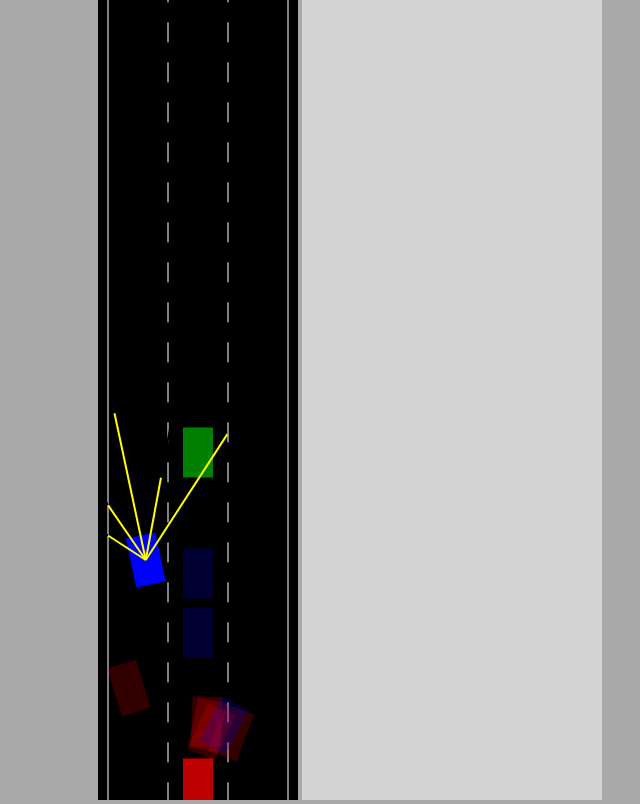
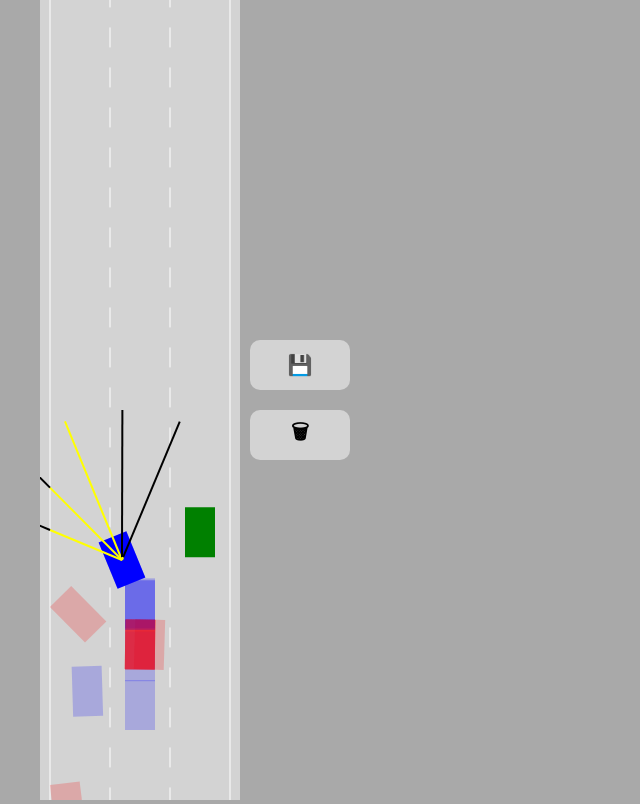
Before and after one commit to ahmed1234552/Self-driving-car, a plain HTML site: page index.html in a window 1280 px wide. Shown: the whole page, without its empty margins (290-930 px from the left). Drawn offline with Linux system fonts and the light colour scheme.

Commit message:
update the neural network

```diff
--- a/car.js
+++ b/car.js
@@ -7,7 +7,7 @@ class Car {
 
     this.speed = 0;
     this.maxSpeed = maxSpeed;
-    this.acceleration = 0.1;
+    this.acceleration = 0.2;
     this.friction = 0.05;
     this.angle = 0;
     this.damaged = false;
@@ -93,13 +93,15 @@ class Car {
     }
     if (this.speed > this.maxSpeed) {
       this.speed = this.maxSpeed;
-    } else if (this.speed < -this.maxSpeed / 2) {
+    }
+    if (this.speed < -this.maxSpeed / 2) {
       //in case of reverse max speed is 1/2
       this.speed = -this.maxSpeed / 2; //max reverse speed"-:reverse"
     }
     if (this.speed > 0) {
       this.speed -= this.friction;
-    } else if (this.speed < 0) {
+    }
+    if (this.speed < 0) {
       this.speed += this.friction;
     }
     if (Math.abs(this.speed) < this.friction) {
--- a/index.html
+++ b/index.html
@@ -5,6 +5,10 @@
 </head>
 <body>
   <canvas id="carCanvas"> </canvas>
+  <div id="verticalButtons">
+    <button onclick="save()">💾 </button>
+    <button onclick="discard()">🗑 </button>
+  </div>
   <canvas id="networkCanvas"> </canvas>
   <script src="network.js"></script>
   <script src="sensor.js"></script>
--- a/main.js
+++ b/main.js
@@ -5,7 +5,7 @@ const networkCanvas = document.getElementById("networkCanvas");
 networkCanvas.width = 300;
 
 const carCtx = carCanvas.getContext("2d");//drawing context
-const networkCtx = carCanvas.getContext("2d");//drawing context
+const networkCtx = networkCanvas.getContext("2d");//drawing context
 
 const road = new Road(carCanvas.width / 2, carCanvas.width * 0.9);
 
@@ -13,13 +13,24 @@ const N = 100;
 const cars = generateCars(N);
 let bestCar = cars[0];//changing
 if (localStorage.getItem("bestBrain")) {//if there is a best brain
-    bestCar.brain = JSON.parse(
-        localStorage.getItem("bestBrain")
-    );
+    for (let i = 0; i < cars.length; i++) {
+        cars[i].brain = JSON.parse(
+            localStorage.getItem("bestBrain")
+        );
+        if (i != 0) {
+            NeuralNetwork.mutate(cars[i].brain, 0.1);
+        }
+    }
 }
 
 const traffic = [
-    new Car(road.getLaneCenter(1), -100, 30, 50,"DUMMY",2)
+  new Car(road.getLaneCenter(2), -200, 30, 50, "DUMMY", 2),
+//   new Car(road.getLaneCenter(0), -300, 30, 50, "DUMMY", 2),
+//   new Car(road.getLaneCenter(2), -300, 30, 50, "DUMMY", 2),
+//   new Car(road.getLaneCenter(0), -500, 30, 50, "DUMMY", 2),
+//   new Car(road.getLaneCenter(1), -500, 30, 50, "DUMMY", 2),
+//   new Car(road.getLaneCenter(1), -700, 30, 50, "DUMMY", 2),
+//   new Car(road.getLaneCenter(2), -700, 30, 50, "DUMMY", 2),
 ];
 
 animate();
@@ -35,13 +46,13 @@ function discard() {
 
 function generateCars(N) {
     const cars = [];
-    for (let i = 0; i < N; i++) {
+    for (let i = 1; i <= N; i++) {
         cars.push(new Car(road.getLaneCenter(1), 100, 30, 50, "AI"));
     }
     return cars;
 }
 
-function animate(time) {
+function animate() {
     for (let i = 0; i < traffic.length; i++) {
         traffic[i].update(road.borders,[]);
     }
@@ -49,10 +60,10 @@ function animate(time) {
         cars[i].update(road.borders, traffic);
     }
     bestCar = cars.find(
-      (car) =>
-        car.y ==
+      (c) =>
+        c.y ==
         Math.min(
-          ...cars.map((car) => car.y) //create an array of all the y values
+          ...cars.map(c => c.y) //create an array of all the y values
           //...to spread the array into individual values for Math.min
         )
     );
@@ -76,6 +87,6 @@ function animate(time) {
 
     carCtx.restore();//restore the context to the saved state
 
-    networkCtx.lineDashOffset = -time / 50;
+    //networkCtx.lineDashOffset = -time / 50;
     requestAnimationFrame(animate);//call animate again many times
 }
--- a/network.js
+++ b/network.js
@@ -18,8 +18,27 @@ class NeuralNetwork {
         return outputs;
     }
 
+    static mutate(network, amount = 1) {
+        network.levels.forEach((level) => {
+            for (let i = 0; i < level.biases.length; i++) {
+                level.biases[i] = lerp(
+                    level.biases[i],
+                    Math.random() * 2 - 1,
+                    amount
+                )
+            }
+            for (let i = 0; i < level.weights.length; i++) {
+                for (let j = 0; j < level.weights[i].length; j++) {
+                    level.weights[i][j] = lerp(
+                        level.weights[i][j],
+                        Math.random() * 2 - 1,
+                        amount
+                    )
+                }
+            }
+        });
+    }
 }
-
 
 class Level {
     constructor(inputCount, outputCount) {
@@ -28,7 +47,7 @@ class Level {
         this.biases = new Array(outputCount);
 
         this.weights = [];
-        for (let i = 0; i < this.inputs.length; i++) {
+        for (let i = 0; i < inputCount; i++) {
             this.weights[i] = new Array(outputCount);
         }
 
@@ -41,8 +60,8 @@ class Level {
                 level.weights[i][j] = Math.random() * 2 - 1;//0 to -1>-1:1
             }
         }
-        for (let i = 0; i < level.outputs.length; i++) {
-            level.biases[i] = Math.random() * 2 - 1;
+        for (let i = 0; i < level.biases.length; i++) {
+          level.biases[i] = Math.random() * 2 - 1;
         }
     }
 
--- a/sensor.js
+++ b/sensor.js
@@ -36,6 +36,7 @@ class Sensor {
         touches.push(touch);
       }
     }
+
     for (let i = 0; i < traffic.length; i++) {
       const poly = traffic[i].polygon;
       for (let j = 0; j < poly.length; j++) {
@@ -50,6 +51,7 @@ class Sensor {
         }
       }
     }
+
     if (touches.length == 0) {
       return null;
     } else {
@@ -74,7 +76,7 @@ class Sensor {
       const start = { x: this.car.x, y: this.car.y };
       const end = {
         x: this.car.x - Math.sin(rayAngle) * this.rayLength,
-        y: this.car.y - Math.cos(rayAngle) * this.rayLength,
+        y: this.car.y - Math.cos(rayAngle) * this.rayLength
       };
       this.rays.push([start, end]);
     }
--- a/style.css
+++ b/style.css
@@ -2,11 +2,33 @@ body {
   margin: 0;
   background:darkgray;
   overflow: hidden;
-  text-align: center;
+  display:flex;
+  justify-content: center;
+  align-items: center;
+}
+#verticalButtons{
+  display:flex;
+  flex-direction: column;
+}
+
+button{
+  margin: 10px;
+  height: 50px;
+  width: 100px;
+  border-radius: 10px;
+  border: none;
+  background: lightgray;
+  font-size: 20px;
+  font-weight: bold;
+  cursor: pointer;
+}
+button:hover{
+  background: rgb(126, 34, 213);
 }
 #carCanvas {
-  background: black;
+  background: lightgray;
 }
 #networkCanvas {
-  background: lightgray;
+    /* background: black; */
+
 }
```
